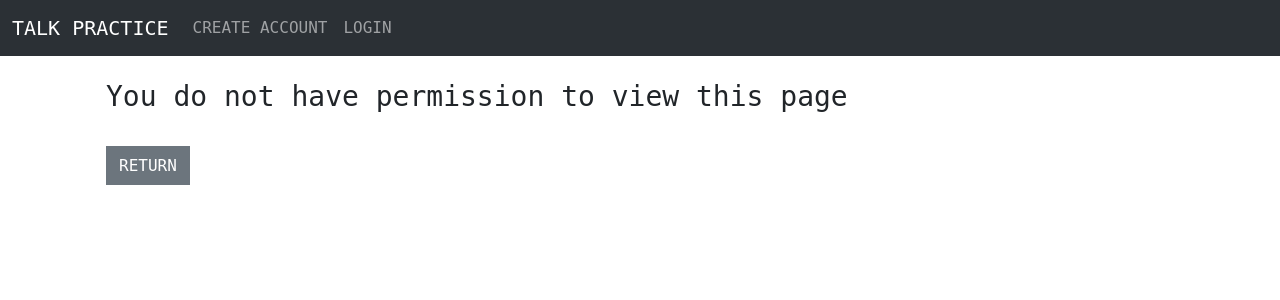
After one commit to NickWaldock/talk-practice-forum-p4, a Django app: page /add-category/ in a window 1280 px wide. The commit adds this page. Shown: the top 300 px of the page. Run offline with Django 3.2, Linux system fonts and the light colour scheme; some web fonts are replaced.

Commit message:
Add model, view, url, html for adding categories to posts

```diff
--- a/blog/admin.py
+++ b/blog/admin.py
@@ -1,7 +1,8 @@
 from django.contrib import admin
-from .models import Post
-# from .models import Post, Comment
+from .models import Post, Category
 from django_summernote.admin import SummernoteModelAdmin
+
+admin.site.register(Category)
 
 
 @admin.register(Post)
--- a/blog/forms.py
+++ b/blog/forms.py
@@ -1,12 +1,20 @@
 from django import forms
-from .models import Post
+from .models import Post, Category
+
+
+# Create a dynamic list of category items for use in PostForm
+# and Update form models
+categories = Category.objects.all().values_list('name', 'name')
+category_list = []
+for item in categories:
+    category_list.append(item)
 
 
 # Form for creating new posts
 class PostForm(forms.ModelForm):
     class Meta:
         model = Post
-        fields = ('title', 'subtitle', 'author', 'body', 'tags')
+        fields = ('title', 'subtitle', 'category', 'author', 'body', 'tags')
 
         widgets = {  # For bootstrap form styling
             'title': forms.TextInput(
@@ -18,6 +26,11 @@ class PostForm(forms.ModelForm):
                        'placeholder': 'Add a bit more context...'
                        }),
             'author': forms.Select(attrs={'class': 'form-control'}),
+            'category': forms.Select(
+                choices=category_list,
+                attrs={'class': 'form-control',
+                    #    'placeholder': 'Choose a category...'
+                       }),
             'body': forms.Textarea(
                 attrs={'class': 'form-control',
                        'placeholder': 'What do you want to share?'
--- a/blog/models.py
+++ b/blog/models.py
@@ -12,6 +12,7 @@ class Post(models.Model):
     title = models.CharField(max_length=250, unique=True)
     # slug = models.SlugField(max_length=250, unique=True)
     subtitle = models.CharField(max_length=250, unique=True)
+    category = models.CharField(max_length=30, default='Other')
     author = models.ForeignKey(
         User,
         on_delete=models.CASCADE,
@@ -38,6 +39,18 @@ class Post(models.Model):
         ordering = ['-created_on']
 
 
+# Model for categorising posts
+class Category(models.Model):
+    name = models.CharField(max_length=30)
+
+    def __str__(self):
+        return self.name
+
+    def get_absolute_url(self):
+        return reverse('home')
+
+
+
 # Database model for comments
 # class Comment(models.Model):
 #     post = models.ForeignKey(
--- a/blog/urls.py
+++ b/blog/urls.py
@@ -9,4 +9,5 @@ urlpatterns = [
     path('article/update/<int:pk>', views.UpdatePost.as_view(), name='update-post'),
     path('article/delete-post/<int:pk>', views.DeletePost.as_view(), name='delete-post'),
     path('like/<int:pk>', views.LikeView, name='like_post'),
+    path('add-category/', views.AddCategory.as_view(), name='add-category'),
 ]
--- a/blog/views.py
+++ b/blog/views.py
@@ -2,7 +2,7 @@ from django.shortcuts import render, get_object_or_404
 from django.views import generic
 from django.urls import reverse_lazy, reverse
 from django.http import HttpResponseRedirect
-from .models import Post
+from .models import Post, Category
 from .forms import PostForm, UpdateForm
 
 
@@ -51,6 +51,13 @@ class DeletePost(generic.DeleteView):
     success_url = reverse_lazy('home')
 
 
+# View for displaying all posts within a certain category
+class AddCategory(generic.CreateView):
+    model = Category
+    template_name = 'add-category.html'
+    fields = '__all__'
+
+
 # View for likes
 def LikeView(request, pk):
     post = get_object_or_404(Post, id=request.POST.get('post_id'))
--- /dev/null
+++ b/templates/add-category.html
@@ -0,0 +1,36 @@
+{% extends 'base.html' %}
+{% block title %}Create a Topic Category...{% endblock %}
+
+{% block content %}
+{% if user.is_authenticated %}
+<div class="container">
+    <div class="row align-items-center">
+        <div class="ms-4 mt-4">
+            <h1 class="title-font">Add category...</h1>
+            <div class="container-fluid">
+                <div class="form-group">
+                    <form method="post">
+                        {% csrf_token %}
+                        {{ form.as_p }}
+                        <button class="btn btn-secondary mt-3">ADD</button>
+                    </form>
+                </div>
+            </div>
+        </div>
+    </div>
+</div>
+
+{% else %}
+<!-- Displayed if no user is logged in -->
+<div class="container">
+    <div class="row align-items-center">
+        <div class="ms-4 mt-4">
+            <h3 class="title-font">You do not have permission to view this page</h3><br>
+            <button class="btn btn-secondary rounded-0">
+                <a class="title-font text-decoration-none text-reset" href="{% url 'home' %}">RETURN</a>
+            </button>
+        </div>
+    </div>
+</div>
+{% endif %}
+{% endblock %}
--- a/templates/add-post.html
+++ b/templates/add-post.html
@@ -1,6 +1,7 @@
 {% extends 'base.html' %}
 {% block title %}Create a new post...{% endblock %}
 {% block content %}
+
 
 <h1 class="title-font">Add blog post...</h1>
 <div class="container-fluid">
--- a/templates/article.html
+++ b/templates/article.html
@@ -6,6 +6,8 @@
 <div class="container-fluid">
     <div class="row">
         <div class="col-lg-10 col-12">
+            <h4 class="body-font">{{ post.category }}</h4>
+            <br>
             <h1 class="title-font mt-3">{{ post.title }}</h1>
             <br>
             <h3 class="title-font"><em>{{ post.subtitle }}</em></h3>
--- a/templates/base.html
+++ b/templates/base.html
@@ -41,6 +41,9 @@
                         <li class="nav-item">
                             <a class="nav-link" href="{% url 'add-post' %}">ADD POST</a>
                         </li>
+                        <li class="nav-item">
+                            <a class="nav-link" href="{% url 'add-category' %}">ADD CATEGORY</a>
+                        </li>
                     {% else %}
                     <li class="nav-item">
                         <a class="nav-link" aria-current="page" href="{% url 'account_signup' %}">CREATE ACCOUNT</a>
--- a/templates/index.html
+++ b/templates/index.html
@@ -18,6 +18,7 @@
                       </h5>
                       <p class="card-text body-font">{{post.subtitle}}</p>
                       <p class="card-text">{{post.author}}</p>
+                      <p class="card-text">{{post.category}}</p>
                       <p class="card-text"><small class="text-muted">{{post.updated_on}}</small></p>
                       {% if user.is_authenticated %}
                         {% if user.id == post.author.id %}
```
Also changed, not shown: blog/migrations/0006_auto_20230321_1314.py (added).
